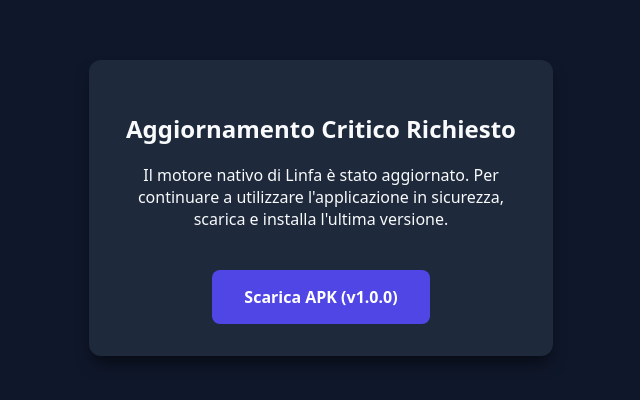
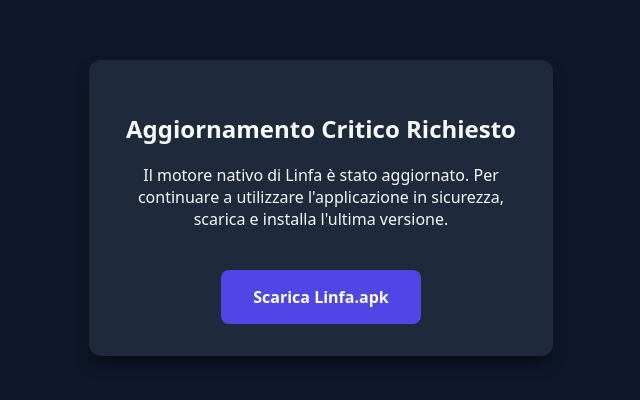
Before and after one commit to Rob1Trinidad/linfa-releases, a plain HTML site: page index.html in a window 1280 px wide. Shown: the part 192-592 px from the top of the page, without its empty margins (319-959 px from the left). Drawn offline with Linux system fonts and the light colour scheme.

Commit message:
chore(apk): point index.html to latest GitHub Release Linfa.apk and remove uncounted linfa-latest.apk

```diff
--- a/index.html
+++ b/index.html
@@ -41,7 +41,7 @@
   <div class="container">
     <h2>Aggiornamento Critico Richiesto</h2>
     <p>Il motore nativo di Linfa è stato aggiornato. Per continuare a utilizzare l'applicazione in sicurezza, scarica e installa l'ultima versione.</p>
-    <a href="linfa-latest.apk" class="btn-download">Scarica APK (v1.0.0)</a>
+    <a href="https://github.com/Rob1Trinidad/linfa-releases/releases/latest/download/Linfa.apk" class="btn-download">Scarica Linfa.apk</a>
   </div>
 </body>
 </html>
```
Also changed, not shown: 1 other file.
